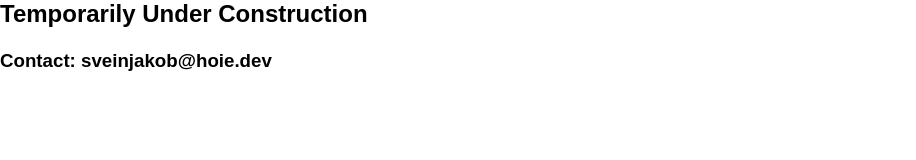
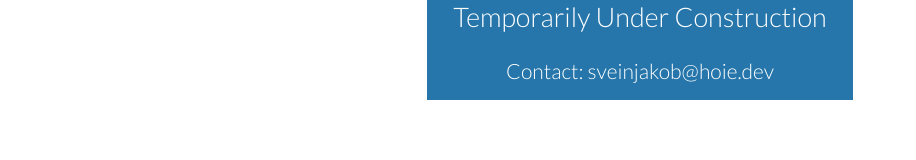
Before and after one commit to SveinJH/hoie.dev, a plain HTML site: page index.html in a window 1280 px wide. Shown: the whole page, without its empty margins (0-916 px from the left). Drawn offline with Linux system fonts and the light colour scheme.

Commit message:
some work

```diff
--- a/data/css/style.css
+++ b/data/css/style.css
@@ -5,5 +5,24 @@
 }
 
 body {
-    font-family: sans-serif;
+    font-family: 'Lato', sans-serif;
+    font-size: 18px;
+    color: #ffffff;
 }
+
+.grid-container-main {
+    display: grid;
+    grid-template-columns: repeat(6, 1fr);
+    grid-template-rows: 100px;
+}
+
+.grid-item-main-1 {
+    background: #2676ab;
+    grid-column: 3 / span 2;
+    text-align: center;
+}
+
+h2,
+h3 {
+    font-weight: 300;
+}
--- a/index.html
+++ b/index.html
@@ -5,9 +5,14 @@
         <title>H&oslash;ie Development</title>
 
         <link rel="stylesheet" type="text/css" href="data/css/style.css" />
+        <link href="https://fonts.googleapis.com/css?family=Lato:300,300i,400,400i&display=swap" rel="stylesheet">
     </head>
     <body>
-        <h2>Temporarily Under Construction</h2>
-        <h3></br>Contact: sveinjakob@hoie.dev</h3>
+        <div class="grid-container-main">
+            <div class="grid-item-main-1">
+                <h2>Temporarily Under Construction</h2>
+                <h3></br>Contact: sveinjakob@hoie.dev</h3>
+            </div>
+        </div>
     </body>
 </html>
```
Also changed, not shown: 1 other file.
